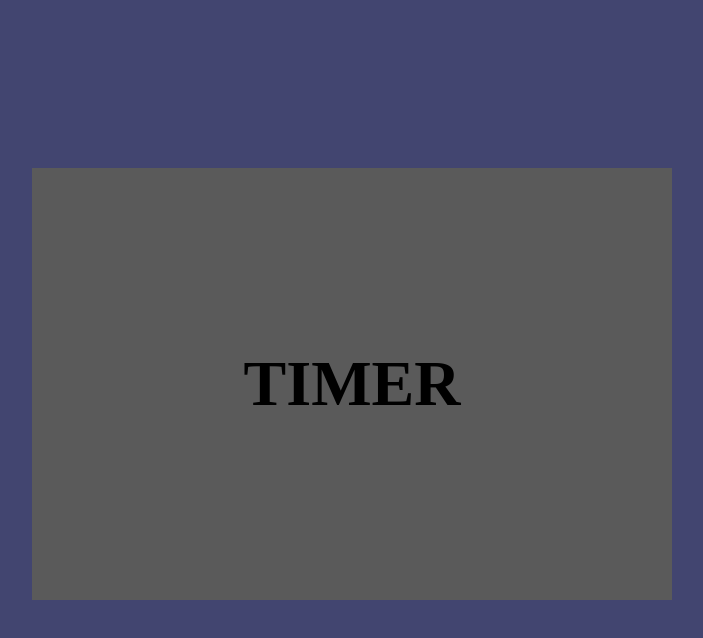
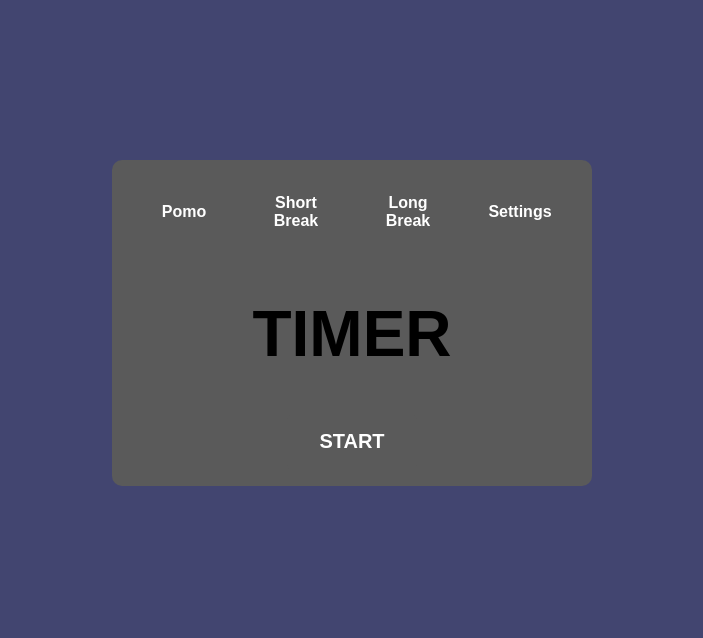
Before and after one commit to Tmoore52/pomoTimer, a plain HTML site: page index.html in a window 1280 px wide. Shown: the whole page, without its empty margins (288-991 px from the left). Drawn offline with Linux system fonts and the light colour scheme.

Commit message:
Done with default page HMTL & CSS Making nav bar and then working on Modal for settings

```diff
--- a/index.html
+++ b/index.html
@@ -6,13 +6,24 @@
     <meta name="viewport" content="width=device-width, initial-scale=1.0" />
     <title>Pomo timer</title>
     <link rel="stylesheet" href="style.css" />
+    <src src="script.js"></src>
   </head>
   <body>
+
     <div class="timer-wrap">
-      <div class="timer-nav">
-        <div class="timer">
-          <h1>TIMER</h1>
-        </div>
+      <nav class="timer-nav">
+        <ul>
+          <button>Pomo</button>
+          <button>Short Break</button>
+          <button>Long Break</button>
+          <button>Settings</button>
+        </ul>
+      </nav>
+      <div class="timer">
+        <h1>TIMER</h1>
+      </div>
+      <div class="start">
+        <button><h2>START</h2></button>
       </div>
     </div>
   </body>
--- a/style.css
+++ b/style.css
@@ -1,23 +1,59 @@
 body {
+  font-family: Arial, Helvetica, sans-serif;
   background-color: #424570;
   display: flex;
   flex-direction: column;
   justify-content: center;
   align-items: center;
+  margin: 0;
 }
 .timer-wrap {
   background-color: #5a5a5a;
   display: flex;
+  flex-direction: column;
   justify-content: center;
   align-items: center;
-  padding: 10rem 15rem;
   margin: 10rem;
+  width: 480px;
+  border-radius: 10px;
+}
+
+.timer-nav {
+  display: flex;
+  flex-direction: row;
+  justify-content: space-between;
+  padding-top: 10px;
+  color: white;
+  width: 100%;
+}
+
+.timer-nav > ul {
+  margin: 0;
+  padding: 1rem;
+  display: flex;
+  flex: auto;
+  justify-content: space-evenly;
+}
+
+.timer-nav > ul > button {
+  /* padding: 1rem; */
+  background-color: #5a5a5a;
+  color: white;
+  padding: 0.5rem 1rem;
+  border: none;
+  font-weight: bold;
+  font-size: 1rem;
+  width:100%
+}
+
+.timer-nav > ul > button:hover {
+  background: gray;
+  border-radius: 10px;
 }
 
 .timer {
-  width: 10rem;
-  height: 7rem;
   margin: 0;
+  margin-bottom: auto;
   padding: 0;
   text-align: center;
   display: flex;
@@ -25,3 +61,17 @@ body {
   align-items: center;
   font-size: xx-large;
 }
+
+.start > button {
+  border-radius: 5px;
+  background-color: #5a5a5a;
+  color: white;
+  padding: 0 2rem;
+  margin-bottom: 1rem;
+  border: none;
+}
+
+.start > button:hover {
+  background: gray;
+  border-radius: 10px;
+}
```
Also changed, not shown: pseudocode.txt, script.js (added).
